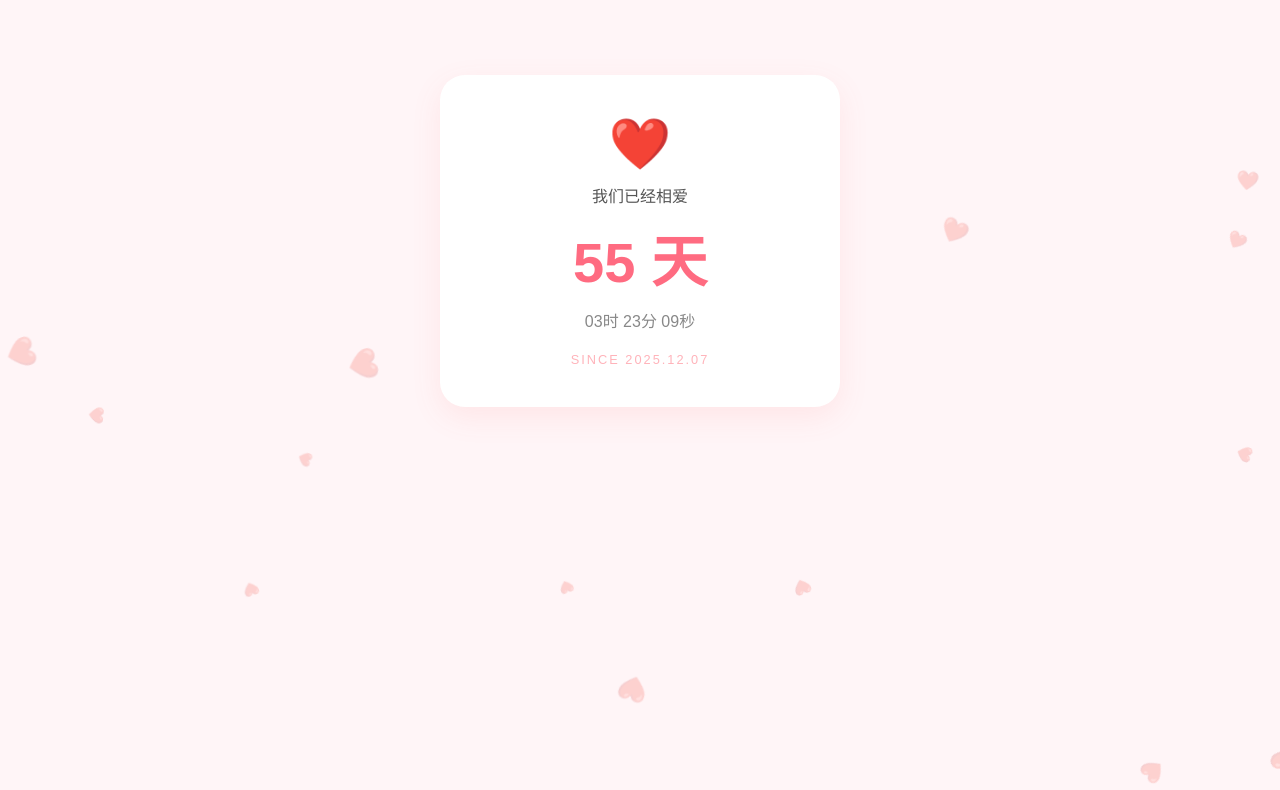
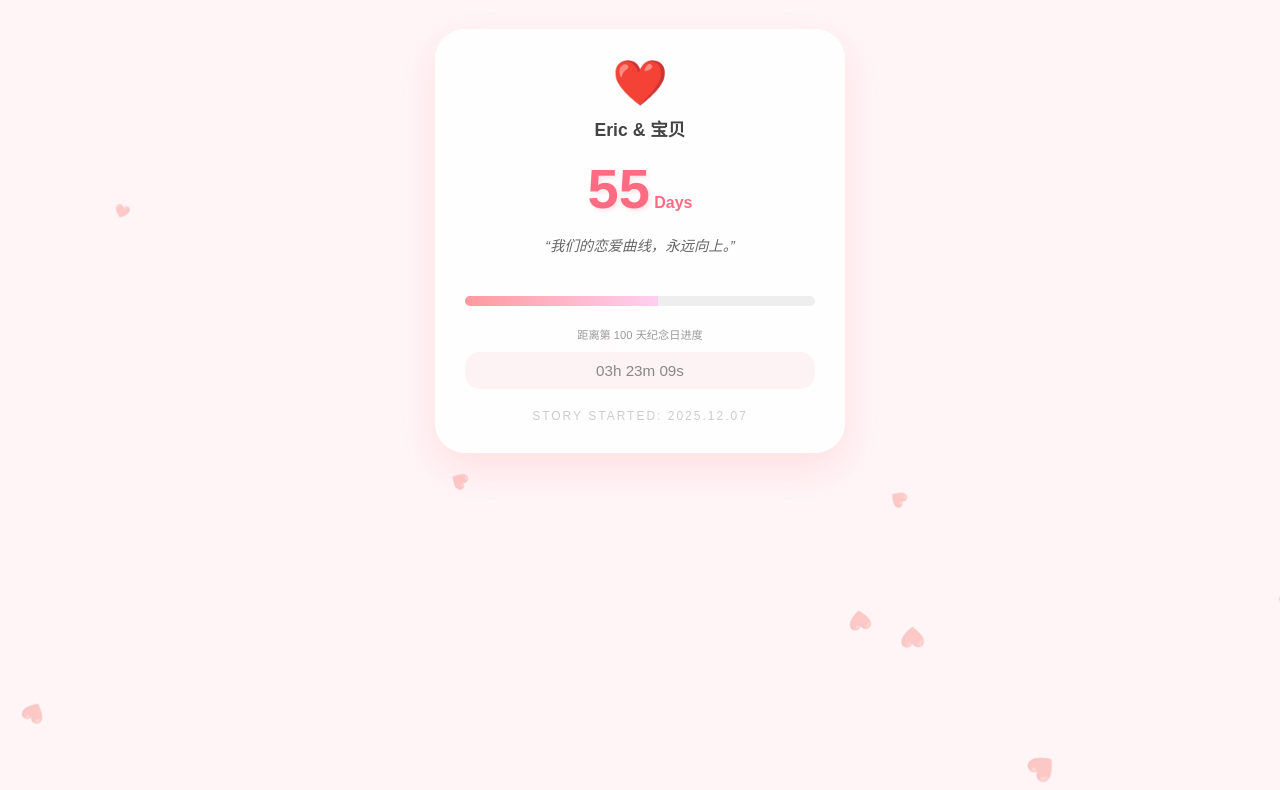
Before and after one commit to Ericliu-eng/our-love, a plain HTML site: page index.html in a window 1280 px wide. Shown: the part 159-949 px from the top of the page. Drawn offline with Linux system fonts and the light colour scheme.

Commit message:
Update index.html
add more stuff

```diff
--- a/index.html
+++ b/index.html
@@ -3,54 +3,101 @@
 <head>
     <meta charset="UTF-8">
     <meta name="viewport" content="width=device-width, initial-scale=1.0, maximum-scale=1.0, user-scalable=no">
-    <title>Our Love Story</title>
+    <title>Our Love Journey ❤️</title>
     <style>
-        body { margin: 0; background: #fff5f7; display: flex; justify-content: center; align-items: center; min-height: 100vh; font-family: sans-serif; overflow: hidden; }
-        .card { text-align: center; background: white; padding: 40px; border-radius: 25px; box-shadow: 0 10px 30px rgba(255,100,100,0.1); width: 80%; max-width: 320px; z-index: 10; }
-        .heart { font-size: 50px; animation: beat 1s infinite; margin-bottom: 10px; }
-        @keyframes beat { 0%, 100% { transform: scale(1); } 50% { transform: scale(1.1); } }
-        .days { font-size: 3.5rem; font-weight: bold; color: #ff6b81; margin: 10px 0; }
-        .time { color: #888; font-size: 1rem; }
-        .footer { margin-top: 20px; font-size: 0.8rem; color: #ffb3ba; letter-spacing: 2px; }
-        /* 背景飘落爱心 */
-        .floating-heart { position: absolute; color: rgba(255,107,129,0.2); pointer-events: none; animation: fall linear infinite; }
+        :root { --love-red: #ff6b81; --bg-pink: #fff5f7; }
+        body { margin: 0; background: var(--bg-pink); display: flex; justify-content: center; align-items: center; min-height: 100vh; font-family: 'PingFang SC', 'Microsoft YaHei', sans-serif; overflow: hidden; }
+
+        .card { text-align: center; background: rgba(255, 255, 255, 0.9); padding: 30px; border-radius: 30px; box-shadow: 0 15px 40px rgba(255,100,100,0.15); width: 85%; max-width: 350px; z-index: 10; backdrop-filter: blur(5px); }
+
+        .heart { font-size: 40px; animation: beat 1.2s infinite; margin-bottom: 10px; display: inline-block; }
+        @keyframes beat { 0%, 100% { transform: scale(1); } 50% { transform: scale(1.2); } }
+
+        .days-box { margin: 15px 0; }
+        .days-num { font-size: 3.5rem; font-weight: 900; color: var(--love-red); text-shadow: 2px 2px 5px rgba(255,107,129,0.2); }
+
+        /* 进度条样式 */
+        .progress-container { background: #eee; border-radius: 10px; height: 10px; margin: 20px 0; overflow: hidden; }
+        .progress-bar { background: linear-gradient(90deg, #ff9a9e 0%, #fecfef 99%, #fecfef 100%); height: 100%; width: 0%; transition: width 1s; }
+
+        .quote-box { font-size: 0.9rem; color: #666; font-style: italic; min-height: 40px; margin: 15px 0; line-height: 1.5; }
+        .time-detail { font-size: 0.95rem; color: #888; background: #fdf2f4; padding: 10px; border-radius: 15px; }
+        .footer { margin-top: 20px; font-size: 0.75rem; color: #ccc; letter-spacing: 2px; }
+
+        .floating-heart { position: absolute; color: rgba(255,107,129,0.25); pointer-events: none; animation: fall linear infinite; z-index: 1; }
         @keyframes fall { from { transform: translateY(-10vh) rotate(0deg); } to { transform: translateY(110vh) rotate(360deg); } }
     </style>
 </head>
 <body>
     <div class="card">
         <div class="heart">❤️</div>
-        <div style="color:#555">我们已经相爱</div>
-        <div id="days" class="days">0 天</div>
-        <div id="time" class="time">00:00:00</div>
-        <div class="footer">SINCE 2025.12.07</div>
+        <div style="font-size: 1.1rem; color: #444; font-weight: bold;">Eric & 宝贝</div>
+
+        <div class="days-box">
+            <span id="days" class="days-num">0</span><span style="color:var(--love-red); font-weight:bold;"> Days</span>
+        </div>
+
+        <div id="quote" class="quote-box">“加载我们的故事...”</div>
+
+        <div class="progress-container">
+            <div id="progress" class="progress-bar"></div>
+        </div>
+        <div id="progress-text" style="font-size: 0.7rem; color: #999; margin-bottom: 10px;">距离下个纪念日...</div>
+
+        <div id="time" class="time-detail">00:00:00</div>
+
+        <div class="footer">STORY STARTED: 2025.12.07</div>
     </div>
 
     <script>
-        function createHeart() {
-            const h = document.createElement('div');
-            h.innerHTML = '❤️';
-            h.className = 'floating-heart';
-            h.style.left = Math.random() * 100 + 'vw';
-            h.style.animationDuration = (Math.random() * 3 + 2) + 's';
-            h.style.fontSize = (Math.random() * 20 + 10) + 'px';
-            document.body.appendChild(h);
-            setTimeout(() => h.remove(), 5000);
+        const quotes = [
+            "你是伯克利最美的遇见。",
+            "数据无法计算我对你的爱。",
+            "我们的恋爱曲线，永远向上。",
+            "从 2025 年 12 月 7 日起，余生皆是你。",
+            "世界很大，但我的眼里只有你。"
+        ];
+
+        function init() {
+            // 随机显示一句情话
+            document.getElementById('quote').innerText = `“${quotes[Math.floor(Math.random() * quotes.length)]}”`;
+
+            // 飘落爱心
+            setInterval(() => {
+                const h = document.createElement('div');
+                h.innerHTML = '❤️';
+                h.className = 'floating-heart';
+                h.style.left = Math.random() * 100 + 'vw';
+                h.style.animationDuration = (Math.random() * 3 + 3) + 's';
+                h.style.fontSize = (Math.random() * 15 + 10) + 'px';
+                document.body.appendChild(h);
+                setTimeout(() => h.remove(), 6000);
+            }, 400);
         }
-        setInterval(createHeart, 300);
 
         function update() {
             const start = new Date('2025-12-07T00:00:00');
             const now = new Date();
             const diff = now - start;
+
             const d = Math.floor(diff / 86400000);
             const h = Math.floor((diff / 3600000) % 24);
             const m = Math.floor((diff / 60000) % 60);
             const s = Math.floor((diff / 1000) % 60);
-            document.getElementById('days').innerText = d + " 天";
-            document.getElementById('time').innerText = `${h<10?'0'+h:h}时 ${m<10?'0'+m:m}分 ${s<10?'0'+s:s}秒`;
+
+            document.getElementById('days').innerText = d;
+            document.getElementById('time').innerText = `${h<10?'0'+h:h}h ${m<10?'0'+m:m}m ${s<10?'0'+s:s}s`;
+
+            // 计算进度 (以100天为一个周期为例)
+            const nextMilestone = Math.ceil((d + 1) / 100) * 100;
+            const progress = (d % 100);
+            document.getElementById('progress').style.width = progress + '%';
+            document.getElementById('progress-text').innerText = `距离第 ${nextMilestone} 天纪念日进度`;
         }
-        setInterval(update, 1000); update();
+
+        init();
+        setInterval(update, 1000);
+        update();
     </script>
 </body>
 </html>
```
